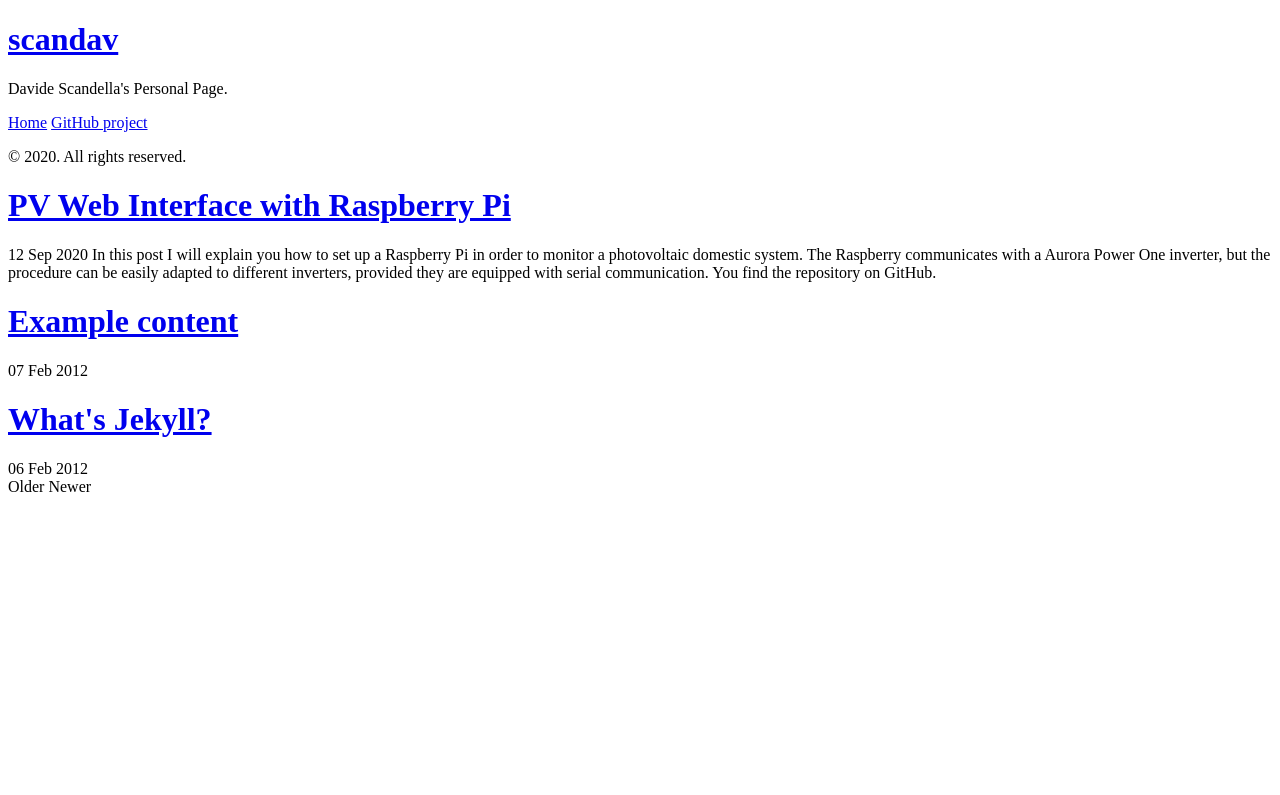
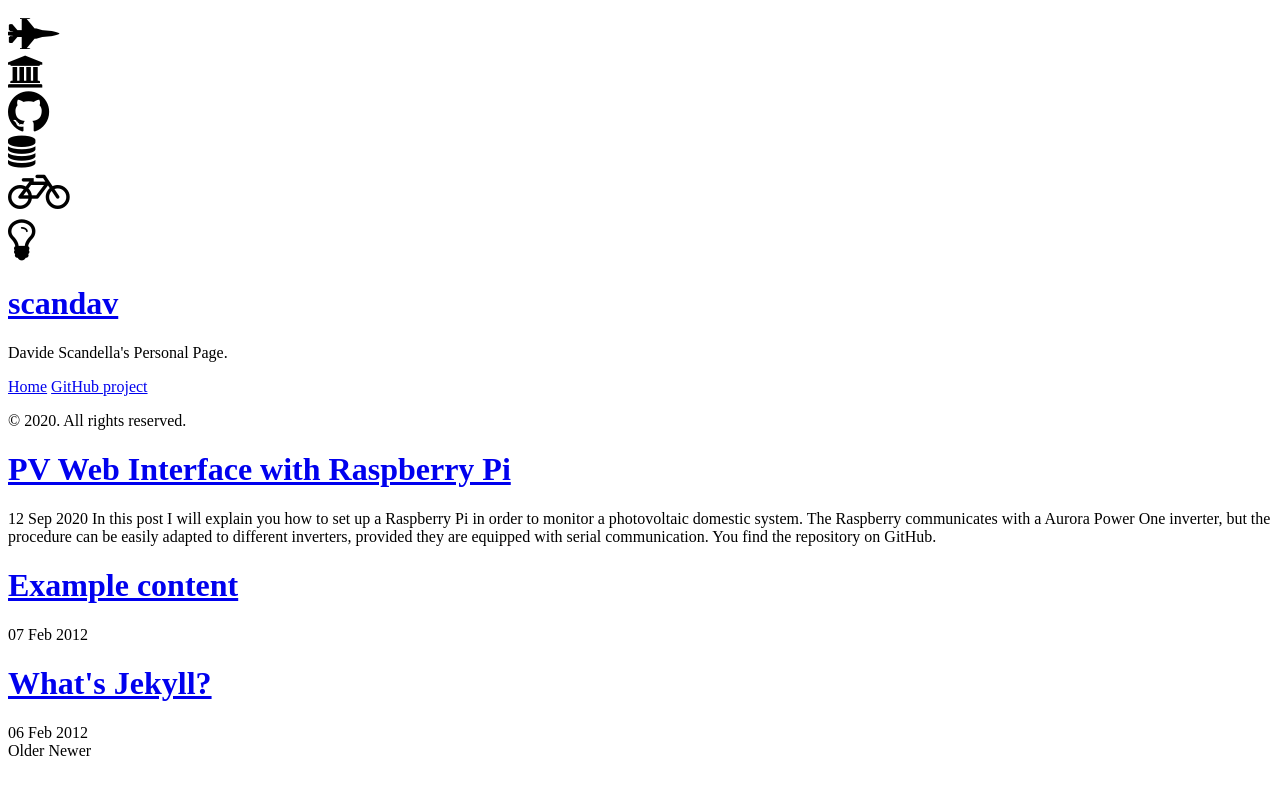
Before and after one commit to scandav/scandav.github.i, a Jekyll site: the page built from index.html, in a window 1280 px wide. Shown: the top 795 px of the page. Built offline with Jekyll 4.4.1, drawn with Linux system fonts in a browser that asks for light colours; nearby versions of some CDN libraries; the list of posts is cut into pages by our own code.

Commit message:
trial animation

```diff
--- a/_includes/sidebar.html
+++ b/_includes/sidebar.html
@@ -1,6 +1,5 @@
 <div class="sidebar">
 
-  {% if page.url == site.baseurl %}
 <div class="icons">
   <div><i class='fa fa-fighter-jet fa-3x'></i></div>
   <div><i class='fa fa-university fa-2x'></i></div>
@@ -9,7 +8,6 @@
   <div><i class='fa fa-bicycle fa-3x'></i></div>
   <div><i class='fa fa-lightbulb-o fa-3x'></i></div>
 </div>
-  {% endif %}
 
   <div class="container sidebar-sticky">
     <div class="sidebar-about">
```
Lines whose indentation alone changed are shown as unchanged.
